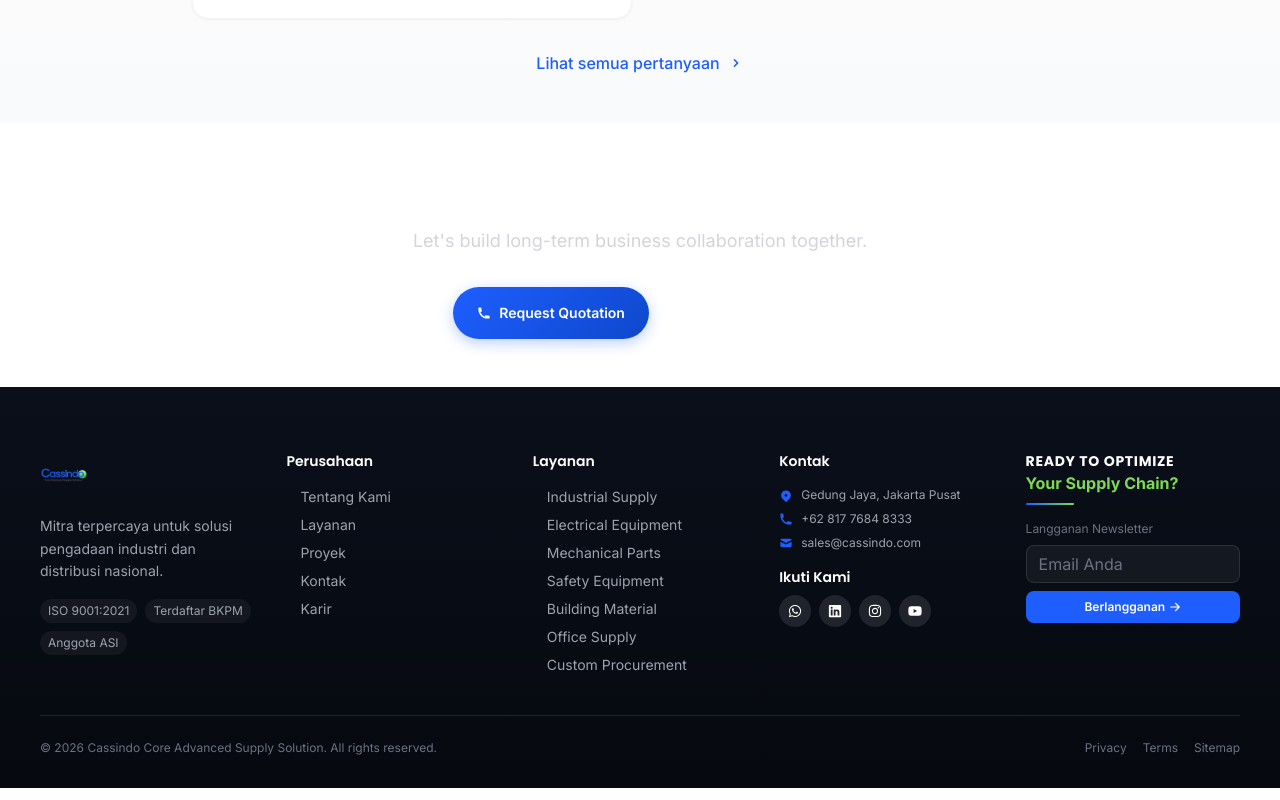
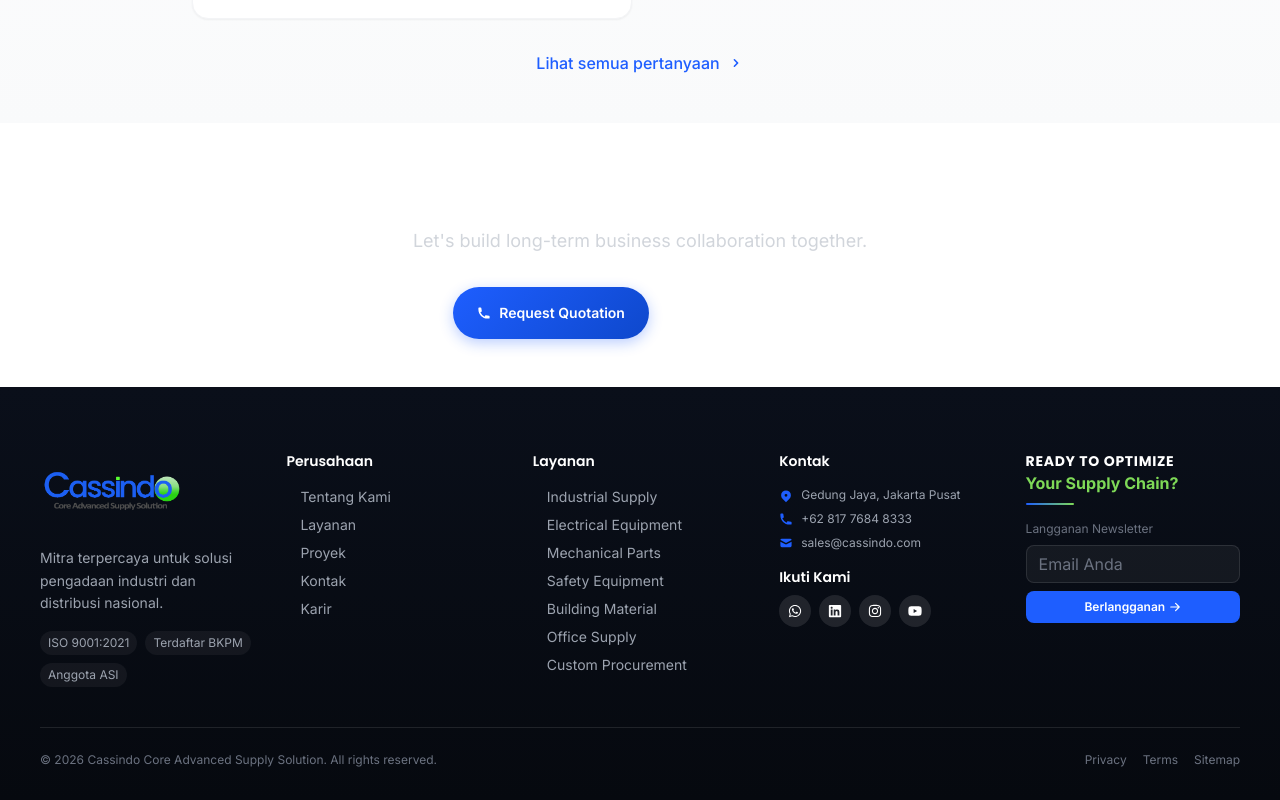
Before and after one commit to herlan-syihabudin/CASSINDO, a Next.js app: page / in a window 1280 px wide. Shown: the part 5620-6420 px from the top of the page. Built offline with nearby package versions, Linux system fonts and the light colour scheme.

Commit message:
Refactor Footer component for logo and styles
Updated footer component to use Next.js Image for logo and adjusted styles.

```diff
--- a/src/components/Footer.tsx
+++ b/src/components/Footer.tsx
@@ -3,6 +3,7 @@
 import Link from 'next/link'
 import { useState } from 'react'
 import { motion } from 'framer-motion'
+import Image from 'next/image'
 import {
   HiLocationMarker, HiMail, HiPhone, HiClock,
   HiArrowRight, HiCheckCircle
@@ -62,18 +63,25 @@ export default function Footer() {
         {/* Main Footer Grid - 5 kolom */}
         <div className="grid md:grid-cols-2 lg:grid-cols-5 gap-8 mb-10">
 
-          {/* Kolom 1: Logo PNG Only */}
+          {/* Kolom 1: Logo - SUPER GEDE dengan negative margin */}
           <div className="lg:col-span-1">
-            <Link href="/" className="block mb-4">
-              <div className="relative w-12 h-12 transition-transform duration-300 hover:scale-105">
-                <img
+            <Link href="/" className="block mb-4 relative z-10">
+              {/*
+                Trik negative margin: logo besar tapi gak ganggu tinggi kolom
+                Ukuran logo disamakan dengan navbar:
+                Mobile: 112px, Tablet: 128px, Desktop: 144px
+              */}
+              <div className="relative w-28 h-28 sm:w-32 sm:h-32 md:w-36 md:h-36 -my-6 sm:-my-7 md:-my-8 transition-transform duration-300 hover:scale-105">
+                <Image
                   src="/images/logo/cassindo-logo.png"
                   alt="Cassindo Logo"
-                  className="w-full h-full object-contain"
+                  fill
+                  sizes="(max-width: 768px) 112px, 144px"
+                  className="object-contain"
                 />
               </div>
             </Link>
-            <p className="text-sm leading-relaxed text-gray-400 mb-4">
+            <p className="text-sm leading-relaxed text-gray-400 mb-4 mt-2">
               Mitra terpercaya untuk solusi pengadaan industri dan distribusi nasional.
             </p>
             <div className="flex flex-wrap gap-2">
```
